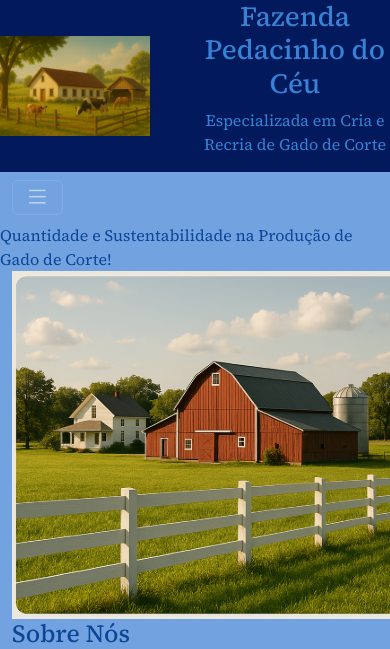
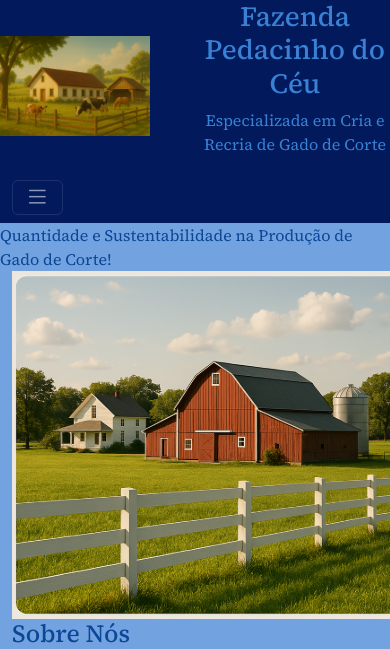
Before and after one commit to KARINE2008/FazendaK3B, a PHP site: page / in a window 390 px wide; the page is wider, and only the part inside the window is pictured. Shown: the top 649 px of that part. Run offline with PHP 8.4, Linux system fonts and the light colour scheme; some libraries are stand-ins or nearby versions; some web fonts are replaced.

Commit message:
000000000

```diff
--- a/CSS/baseSite.css
+++ b/CSS/baseSite.css
@@ -22,7 +22,7 @@ header img {
 }
 
 .nav-custom {
-    background-color: var(--cor-fondo-escuro);
+    background-color: var(--cor-fundo-escuro);
 }
 
 .navbar-toggler-icon{
@@ -46,6 +46,12 @@ header img {
 
 
 
+@media screen and (max-width: 992px) {
+    .nav-link, .nav-link:hover {
+        box-shadow: none;
+        transform: none;
+    }
+}
 
 
 @media  screen and (max-winth:600px) {
```
